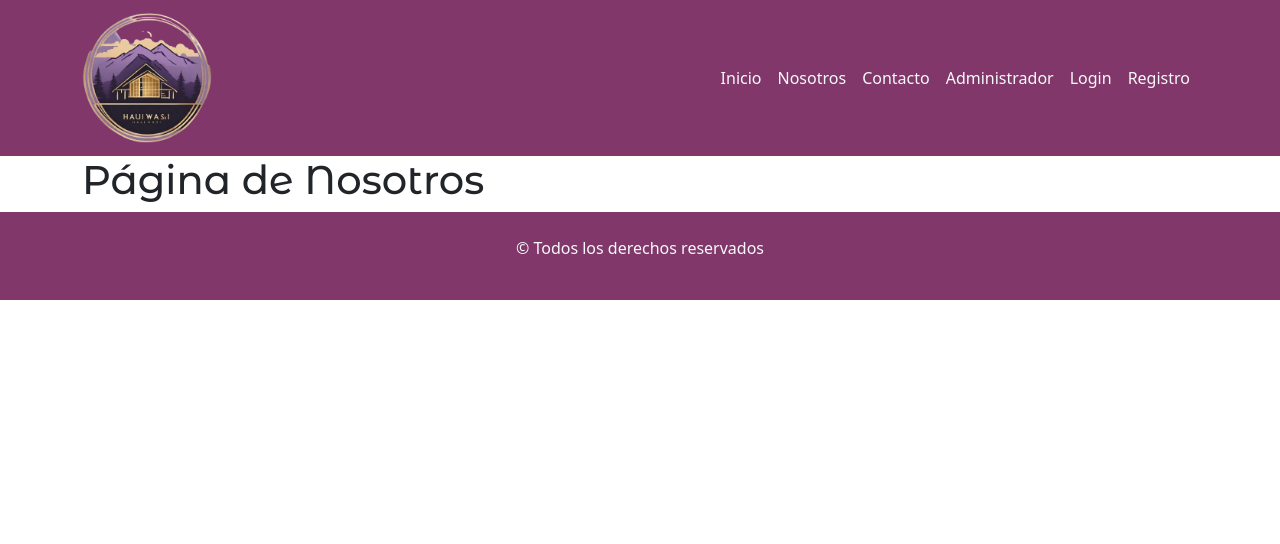
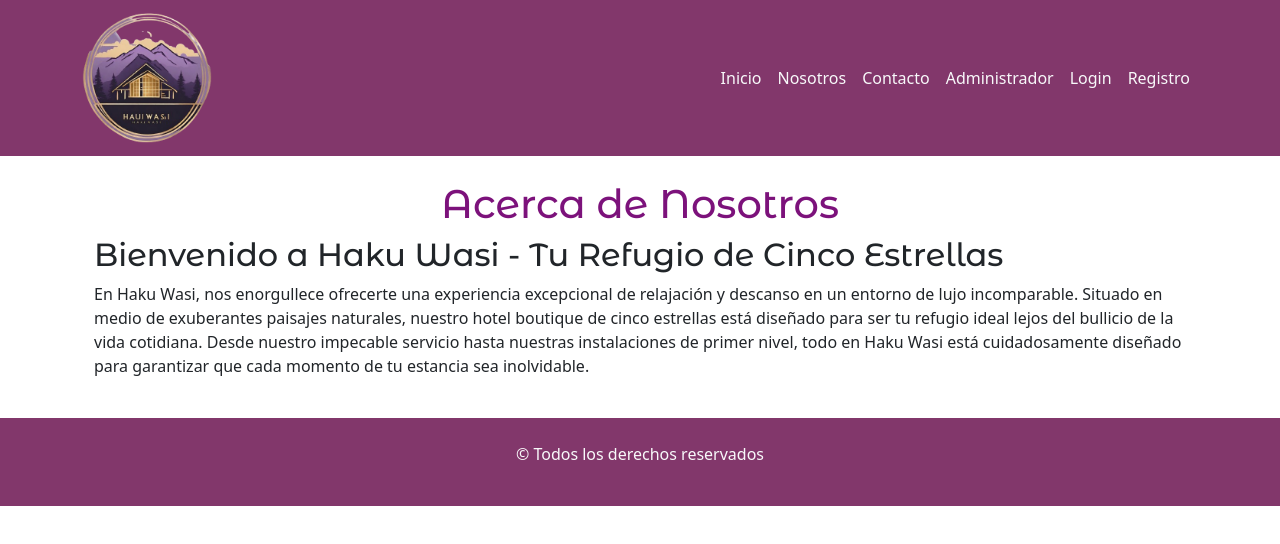
Before and after one commit to Pabmoy25/proyectoHotel-FrontEnd, a React (Vite) app: page /nosotros in a window 1280 px wide. Shown: the top 544 px of the page. Built offline with nearby package versions, Linux system fonts and the light colour scheme.

Commit message:
creamos eel texto principal de la pagina

```diff
--- a/src/components/pages/SobreNosotros.jsx
+++ b/src/components/pages/SobreNosotros.jsx
@@ -2,11 +2,22 @@ import Menu from "../common/Menu";
 import Footer from "../common/Footer";
 import { Link } from "react-router-dom";
 
-
 const SobreNosotros = () => {
     return (
         <>
-            <h1>Página de Nosotros</h1>
+         <section>
+            <h1 class="mt-4 tituloAdmin text-center">Acerca de Nosotros</h1>
+        </section>
+        <section class="container-fluid">
+        <div class="row">
+          <div class="col-md-12 col-lg-12 col-sm-12 mb-sm-4">
+              <h2 class="texto-principal">Bienvenido a Haku Wasi - Tu Refugio de Cinco Estrellas</h2>
+              <p>
+              En Haku Wasi, nos enorgullece ofrecerte una experiencia excepcional de relajación y descanso en un entorno de lujo incomparable. Situado en medio de exuberantes paisajes naturales, nuestro hotel boutique de cinco estrellas está diseñado para ser tu refugio ideal lejos del bullicio de la vida cotidiana. Desde nuestro impecable servicio hasta nuestras instalaciones de primer nivel, todo en Haku Wasi está cuidadosamente diseñado para garantizar que cada momento de tu estancia sea inolvidable.
+              </p>
+            </div>
+          </div>
+        </section>
         </>
     );
 };
```
